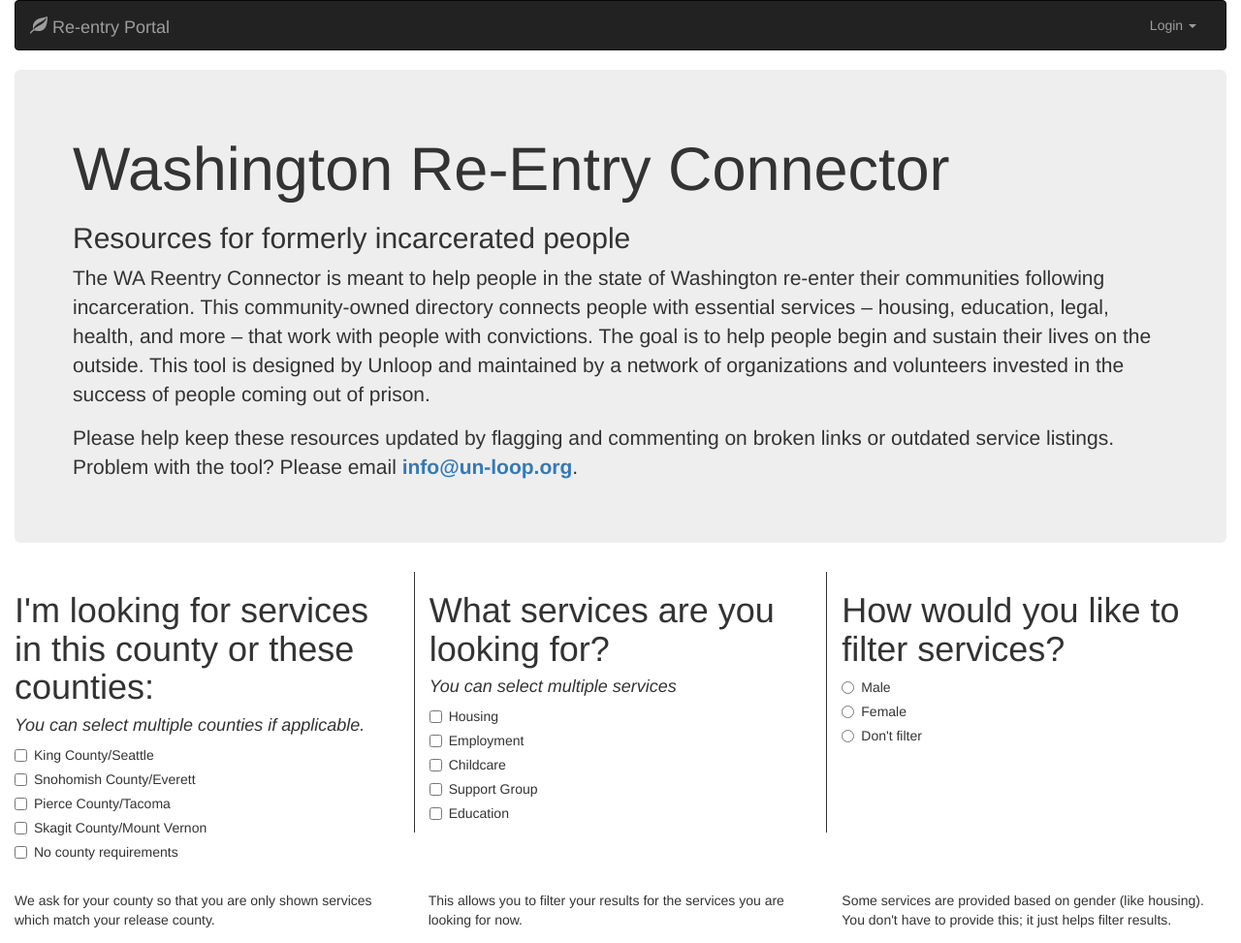
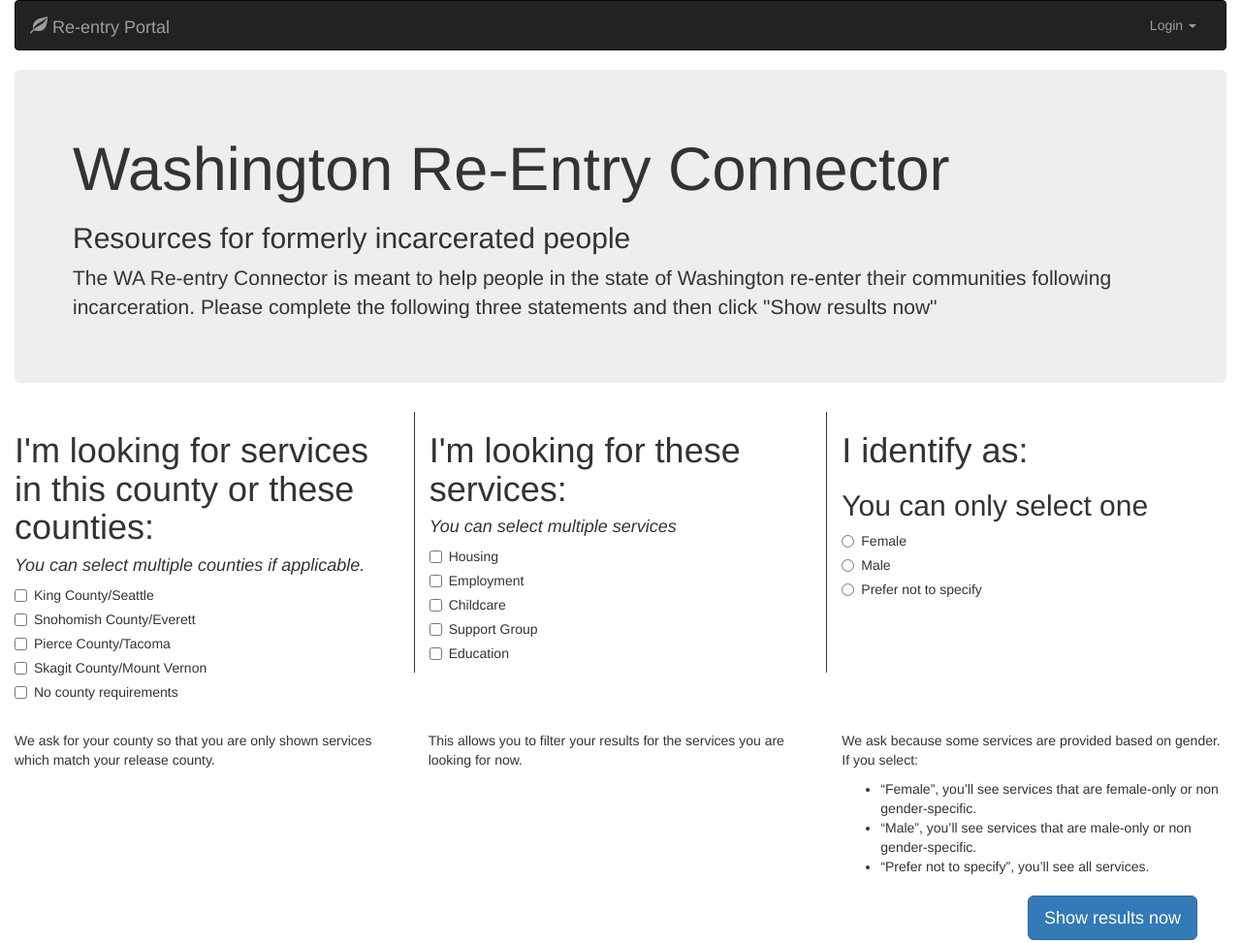
Before and after one commit to JGibson2019/unloop-mock-site, a plain HTML site: page Unloop/landing.html in a window 1280 px wide. Shown: the top 973 px of the page at 97% size. Drawn offline with nearby package versions, Linux system fonts and the light colour scheme.

Commit message:
this was the mock for the landing page

```diff
--- a/Unloop/landing.html
+++ b/Unloop/landing.html
@@ -96,16 +96,9 @@
         <div class="jumbotron">
             <h1>Washington Re-Entry Connector</h1>
             <h2>Resources for formerly incarcerated people</h2>
-            <p>The WA Reentry Connector is meant to help people in the state of
-                Washington re-enter their communities following incarceration. This community-owned
-                directory connects people with essential services – housing, education, legal, health,
-                and more – that work with people with convictions. The goal is to help people begin
-                and sustain their lives on the outside. This tool is designed by Unloop and maintained
-                by a network of organizations and volunteers invested in the success of people coming
-                out of prison.</p>
-                <p>Please help keep these resources updated by flagging and commenting on
-                broken links or outdated service listings. Problem with the tool?
-                Please email <strong><a href="mailto:info@un-loop.org">info@un-loop.org</a></strong>.</p>
+            <p>The WA Re-entry Connector is meant to help people in the state of
+                Washington re-enter their communities following incarceration. Please
+                complete the following three statements and then click "Show results now"
             </p>
         </div>
         <div class="row bar">
@@ -129,7 +122,7 @@
                 </div>
             </div>
             <div class="col-lg-4 middleDiv">
-                <h1>What services are you looking for?</h1>
+                <h1>I'm looking for these services:</h1>
                 <h4><i>You can select multiple services</i></h4>
                 <div class="checkbox">
                 <label><input type="checkbox" value="">Housing</label>
@@ -148,15 +141,16 @@
                 </div>
             </div>
             <div class="col-lg-4">
-                <h1>How would you like to filter services?</h1>
+                <h1>I identify as:</h1>
+                <h2>You can only select one</h2>
                 <div class="radio">
+                    <label><input type="radio" name="optradio">Female</label>
+                    </div>
+                    <div class="radio">
                     <label><input type="radio" name="optradio">Male</label>
                     </div>
                     <div class="radio">
-                    <label><input type="radio" name="optradio">Female</label>
-                    </div>
-                    <div class="radio">
-                    <label><input type="radio" name="optradio">Don't filter</label>
+                    <label><input type="radio" name="optradio">Prefer not to specify</label>
                     </div>
                 </div>
         </div>
@@ -169,7 +163,16 @@
                 <p>This allows you to filter your results for the services you are looking for now. </p>
             </div>
             <div class="col-lg-4">
-                <p>Some services are provided based on gender (like housing). You don't have to provide this; it just helps filter results.</p>
+                <p>
+                    We ask because some services are provided based on gender.
+                    <br />
+                    If you select:
+                    <ul>
+                    <li>“Female”, you’ll see services that are female-only or non gender-specific.</li>
+                    <li>“Male”, you’ll see services that are male-only or non gender-specific.</li>
+                    <li>“Prefer not to specify”, you’ll see all services.</li>
+                    </ul>
+                </p>
             </div>
         </div>
         <div class="button bar">
```
